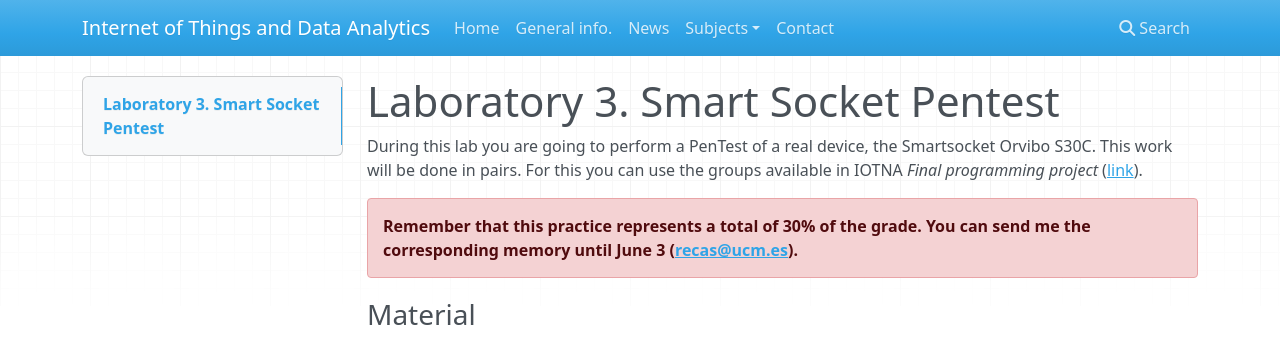
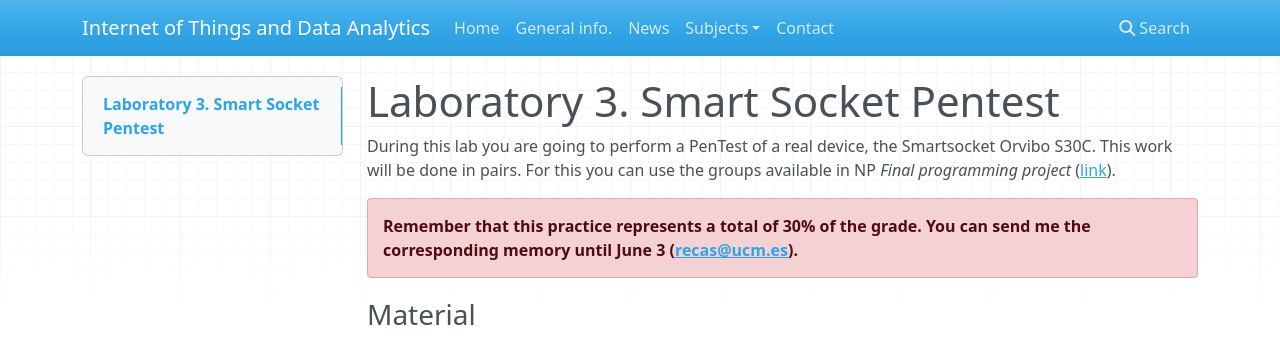
Before and after one commit to iot-da/iot-da.github.io, an MkDocs documentation site: the page built from docs/Subjects/SEC/P3/index.md, in a window 1280 px wide and 995 px high. Shown: the top 344 px of the window. Built offline with MkDocs 1.6.1, drawn with Linux system fonts in a browser that asks for light colours; nearby versions of some CDN libraries.

Commit message:
SEC P3 cambio de parejas

```diff
--- a/docs/Subjects/SEC/P3/index.md
+++ b/docs/Subjects/SEC/P3/index.md
@@ -1,6 +1,6 @@
 # Laboratory 3. Smart Socket Pentest
 
-During this lab you are going to perform a PenTest of a real device, the Smartsocket Orvibo S30C. This work will be done in pairs. For this you can use the groups available in IOTNA *Final programming project* ([link](https://iot-da.github.io/Subjects/IOTNA/P7/)).
+During this lab you are going to perform a PenTest of a real device, the Smartsocket Orvibo S30C. This work will be done in pairs. For this you can use the groups available in NP *Final programming project* ([link](https://iot-da.github.io/Subjects/NP1/FinalProject/)).
 
 !!! danger "Remember that this practice represents a total of 30% of the grade. You can send me the corresponding memory until June 3 ([recas@ucm.es](mailto:recas@ucm.es))."
 
```
